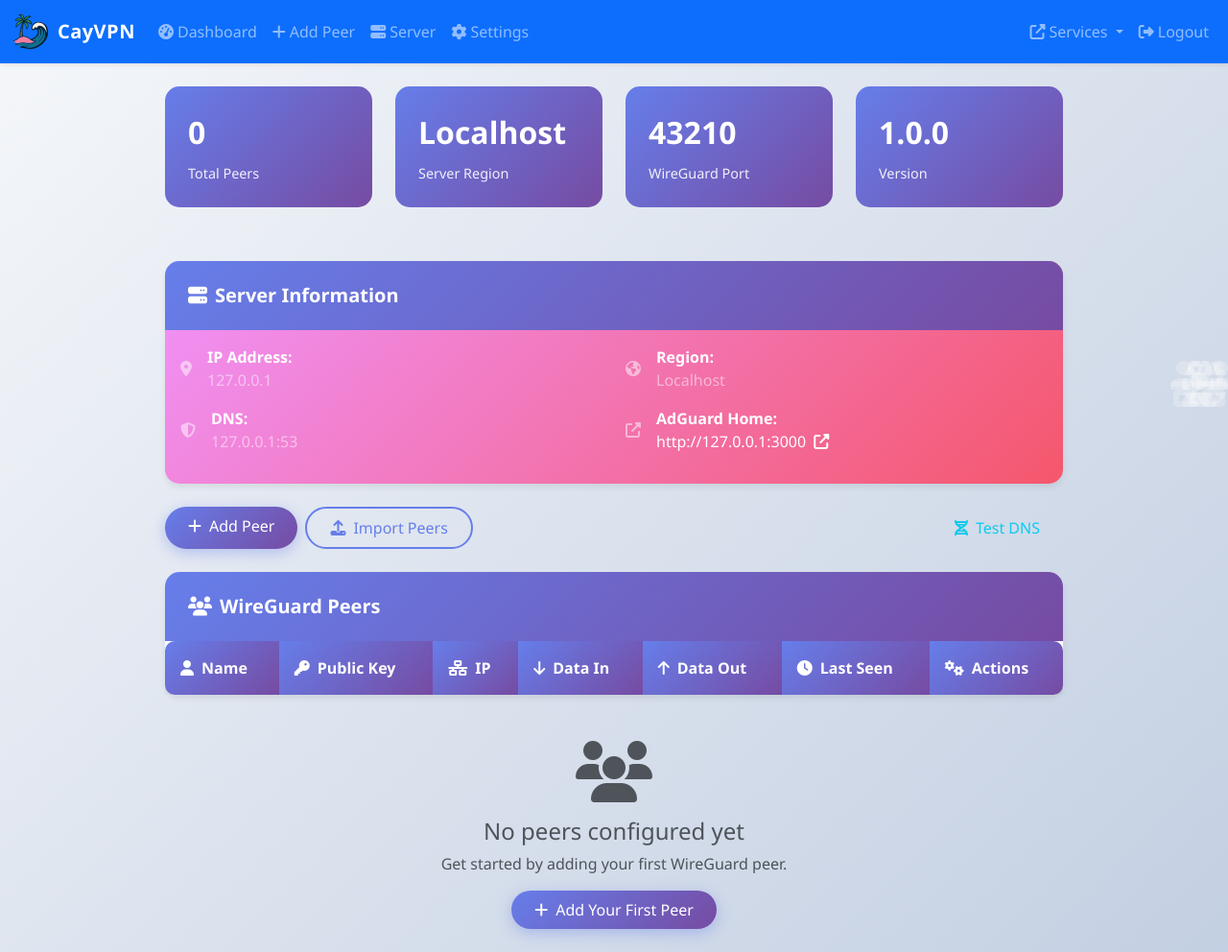
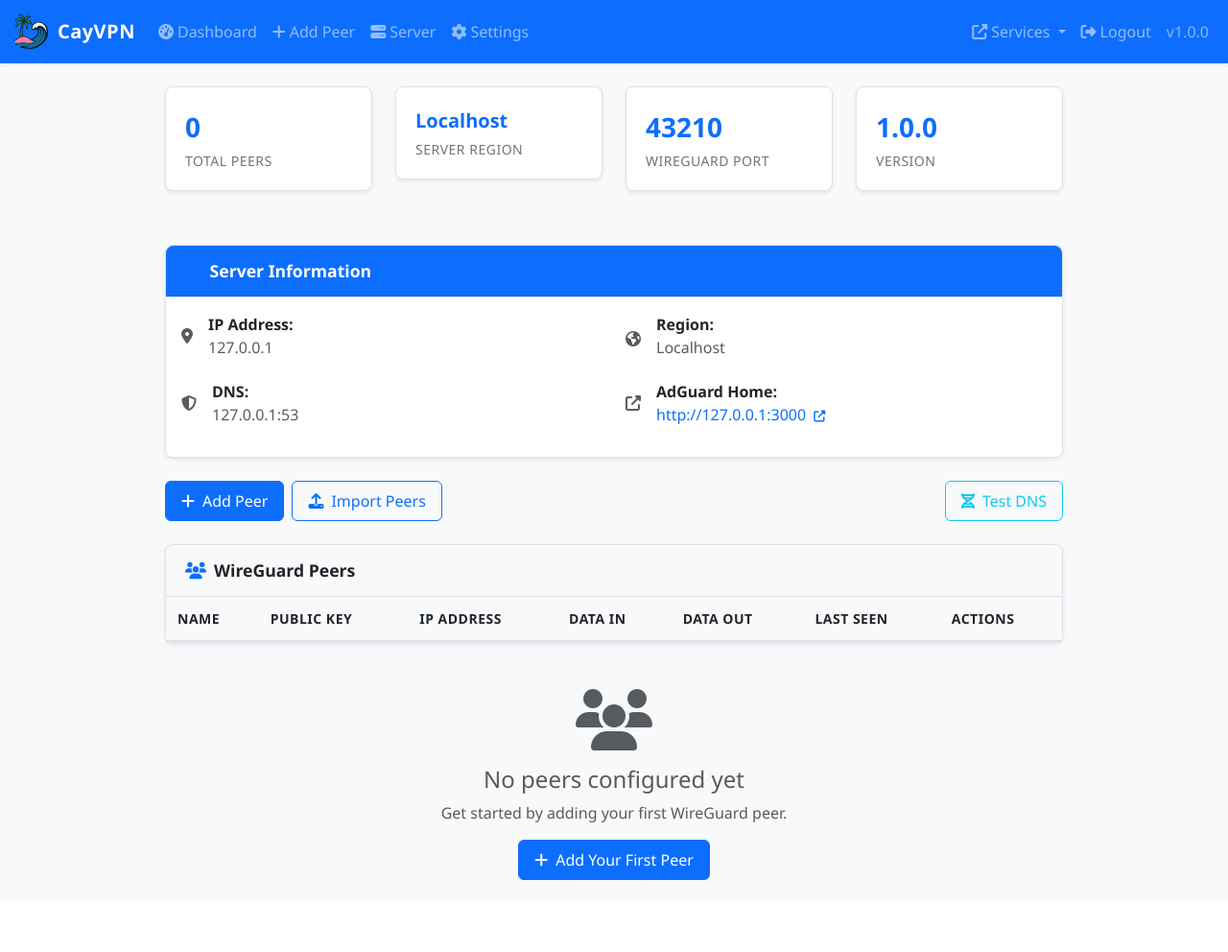
Before and after one commit to caynetic/cayvpn, a Flask app: page / in a window 1280 px wide. Shown: the whole page at 96% size. After the commit the page ends 917 px from the top, so only its background shows below. Run offline with Flask 3, Linux system fonts and the light colour scheme; the visitor is signed in with stand-in values (Sample User, id 1); data comes from the database, SQL or seed files in the repository; data that the repository does not hold is empty; parts of the project's set-up code (start-up, migrations or seed data) failed here and were passed over; some libraries are stand-ins or nearby versions.

Commit message:
Refactor dashboard and server info styles; improve responsiveness and accessibility; add version display in navbar

```diff
--- a/static/style.css
+++ b/static/style.css
@@ -1,15 +1,18 @@
 /* Modern Dashboard Styles */
 
 :root {
-  --primary-gradient: linear-gradient(135deg, #667eea 0%, #764ba2 100%);
-  --success-gradient: linear-gradient(135deg, #4facfe 0%, #00f2fe 100%);
-  --card-shadow: 0 4px 6px rgba(0, 0, 0, 0.07);
-  --card-shadow-hover: 0 8px 25px rgba(0, 0, 0, 0.15);
+  --primary-color: #0d6efd;
+  --primary-dark: #0a58ca;
+  --success-color: #198754;
+  --info-color: #0dcaf0;
+  --danger-color: #dc3545;
+  --card-shadow: 0 2px 4px rgba(0, 0, 0, 0.08);
+  --card-shadow-hover: 0 4px 12px rgba(0, 0, 0, 0.12);
 }
 
 body {
   font-family: 'Segoe UI', Tahoma, Geneva, Verdana, sans-serif;
-  background: linear-gradient(135deg, #f5f7fa 0%, #c3cfe2 100%);
+  background: #f8f9fa;
   min-height: 100vh;
 }
 
@@ -19,139 +22,148 @@
 }
 
 .card {
-  border: none;
-  border-radius: 15px;
+  border: 1px solid #dee2e6;
+  border-radius: 8px;
   box-shadow: var(--card-shadow);
-  transition: all 0.3s ease;
-  background: rgba(255, 255, 255, 0.95);
-  backdrop-filter: blur(10px);
+  transition: all 0.2s ease;
+  background: white;
 }
 
 .card:hover {
   box-shadow: var(--card-shadow-hover);
-  transform: translateY(-2px);
 }
 
 .card-header {
-  background: var(--primary-gradient);
-  color: white;
-  border-radius: 15px 15px 0 0 !important;
-  border: none;
-  padding: 1.5rem;
+  background: #f8f9fa;
+  color: #212529;
+  border-radius: 8px 8px 0 0 !important;
+  border-bottom: 1px solid #dee2e6;
+  padding: 1rem 1.25rem;
 }
 
 .card-header h5 {
   margin: 0;
   font-weight: 600;
+  font-size: 1.1rem;
   display: flex;
   align-items: center;
 }
 
 .card-header h5 i {
   margin-right: 0.5rem;
+  color: var(--primary-color);
 }
 
 .btn {
-  border-radius: 25px;
+  border-radius: 6px;
   font-weight: 500;
-  padding: 0.5rem 1.5rem;
-  transition: all 0.3s ease;
-  border: none;
+  padding: 0.5rem 1rem;
+  transition: all 0.2s ease;
 }
 
 .btn-primary {
-  background: var(--primary-gradient);
-  box-shadow: 0 4px 15px rgba(102, 126, 234, 0.4);
+  background-color: var(--primary-color);
+  border-color: var(--primary-color);
 }
 
 .btn-primary:hover {
-  transform: translateY(-2px);
-  box-shadow: 0 6px 20px rgba(102, 126, 234, 0.6);
+  background-color: var(--primary-dark);
+  border-color: var(--primary-dark);
 }
 
 .btn-success {
-  background: var(--success-gradient);
-  box-shadow: 0 4px 15px rgba(79, 172, 254, 0.4);
+  background-color: var(--success-color);
+  border-color: var(--success-color);
 }
 
 .btn-success:hover {
-  transform: translateY(-2px);
-  box-shadow: 0 6px 20px rgba(79, 172, 254, 0.6);
+  background-color: #157347;
+  border-color: #146c43;
 }
 
 .btn-outline-primary {
-  border: 2px solid;
-  background: transparent;
-  color: #667eea;
+  border: 1px solid var(--primary-color);
+  color: var(--primary-color);
 }
 
 .btn-outline-primary:hover {
-  background: var(--primary-gradient);
+  background-color: var(--primary-color);
   color: white;
-  transform: translateY(-2px);
 }
 
 .table {
-  border-radius: 10px;
+  border-radius: 0;
   overflow: hidden;
+  margin-bottom: 0;
+}
+
+.table thead th {
+  background: #f8f9fa;
+  color: #212529;
+  border-bottom: 2px solid #dee2e6;
+  font-weight: 600;
+  padding: 0.75rem;
+  font-size: 0.875rem;
+  text-transform: uppercase;
+  letter-spacing: 0.5px;
+}
+
+.table tbody tr {
+  transition: background-color 0.15s ease;
+}
+
+.table tbody tr:hover {
+  background-color: #f8f9fa;
+}
+
+.table td {
+  padding: 0.875rem 0.75rem;
+  vertical-align: middle;
+  border-bottom: 1px solid #dee2e6;
+}
+
+.alert {
+  border-radius: 6px;
+  border: 1px solid transparent;
+}
+
+.stats-card {
+  background: white;
+  color: #212529;
+  border: 1px solid #dee2e6;
+  border-radius: 8px;
+  padding: 1.25rem;
+  margin-bottom: 1rem;
   box-shadow: var(--card-shadow);
 }
 
-.table thead th {
-  background: var(--primary-gradient);
-  color: white;
-  border: none;
-  font-weight: 600;
-  padding: 1rem;
-}
-
-.table tbody tr {
-  transition: all 0.2s ease;
-}
-
-.table tbody tr:hover {
-  background-color: rgba(102, 126, 234, 0.05);
-}
-
-.table td {
-  padding: 1rem;
-  vertical-align: middle;
-  border: none;
-}
-
-.alert {
-  border-radius: 10px;
-  border: none;
-  box-shadow: var(--card-shadow);
-}
-
-.stats-card {
-  background: linear-gradient(135deg, #667eea 0%, #764ba2 100%);
-  color: white;
-  border-radius: 15px;
-  padding: 1.5rem;
-  margin-bottom: 1rem;
-}
-
 .stats-card .stat-value {
-  font-size: 2rem;
+  font-size: 1.75rem;
   font-weight: bold;
-  margin-bottom: 0.5rem;
+  margin-bottom: 0.25rem;
+  color: var(--primary-color);
 }
 
 .stats-card .stat-label {
-  font-size: 0.9rem;
-  opacity: 0.9;
+  font-size: 0.875rem;
+  color: #6c757d;
+  text-transform: uppercase;
+  letter-spacing: 0.5px;
 }
 
 .server-info {
-  background: linear-gradient(135deg, #f093fb 0%, #f5576c 100%);
+  background: white;
+  color: #212529;
+}
+
+.server-info .card-header {
+  background: var(--primary-color);
   color: white;
 }
 
 .peer-actions .btn {
   margin-right: 0.25rem;
-  padding: 0.25rem 0.75rem;
+  padding: 0.375rem 0.75rem;
   font-size: 0.875rem;
 }
 
@@ -234,14 +254,14 @@
 
 ::-webkit-scrollbar-track {
   background: #f1f1f1;
-  border-radius: 10px;
+  border-radius: 4px;
 }
 
 ::-webkit-scrollbar-thumb {
-  background: var(--primary-gradient);
-  border-radius: 10px;
+  background: var(--primary-color);
+  border-radius: 4px;
 }
 
 ::-webkit-scrollbar-thumb:hover {
-  background: #555;
+  background: var(--primary-dark);
 }
--- a/templates/base.html
+++ b/templates/base.html
@@ -49,6 +49,9 @@
           <li class="nav-item">
             <a class="nav-link" href="/logout"><i class="fas fa-sign-out-alt me-1"></i>Logout</a>
           </li>
+          <li class="nav-item">
+            <span class="nav-link text-white-50" style="cursor: default;">v{{ version }}</span>
+          </li>
         </ul>
       </div>
     </div>
--- a/templates/index.html
+++ b/templates/index.html
@@ -26,28 +26,24 @@
     <div class="stats-card">
       <div class="stat-value">{{ peers|length }}</div>
       <div class="stat-label">Total Peers</div>
-      <i class="fas fa-users position-absolute top-50 end-0 translate-middle-y opacity-25" style="font-size: 3rem;"></i>
     </div>
   </div>
   <div class="col-md-6 col-lg-3 mb-3">
     <div class="stats-card">
-      <div class="stat-value">{{ server_region|default('N/A') }}</div>
+      <div class="stat-value text-truncate" style="font-size: 1.25rem;">{{ server_region|default('N/A') }}</div>
       <div class="stat-label">Server Region</div>
-      <i class="fas fa-globe position-absolute top-50 end-0 translate-middle-y opacity-25" style="font-size: 3rem;"></i>
     </div>
   </div>
   <div class="col-md-6 col-lg-3 mb-3">
     <div class="stats-card">
       <div class="stat-value">43210</div>
       <div class="stat-label">WireGuard Port</div>
-      <i class="fas fa-network-wired position-absolute top-50 end-0 translate-middle-y opacity-25" style="font-size: 3rem;"></i>
     </div>
   </div>
   <div class="col-md-6 col-lg-3 mb-3">
     <div class="stats-card">
       <div class="stat-value">{{ version|default('1.0.0') }}</div>
       <div class="stat-label">Version</div>
-      <i class="fas fa-code-branch position-absolute top-50 end-0 translate-middle-y opacity-25" style="font-size: 3rem;"></i>
     </div>
   </div>
 </div>
@@ -55,44 +51,44 @@
 <!-- Server Information -->
 <div class="card mb-4 server-info">
   <div class="card-header">
-    <h5><i class="fas fa-server"></i>Server Information</h5>
+    <h5><i class="fas fa-server me-2"></i>Server Information</h5>
   </div>
   <div class="card-body">
     <div class="row">
       <div class="col-md-6 mb-3">
         <div class="d-flex align-items-center">
-          <i class="fas fa-map-marker-alt me-3 text-white-50"></i>
+          <i class="fas fa-map-marker-alt me-3 text-muted"></i>
           <div>
             <strong>IP Address:</strong><br>
-            <span class="text-white-50">{{ server_ip }}</span>
+            <span class="text-muted">{{ server_ip }}</span>
           </div>
         </div>
       </div>
       <div class="col-md-6 mb-3">
         <div class="d-flex align-items-center">
-          <i class="fas fa-globe-americas me-3 text-white-50"></i>
+          <i class="fas fa-globe-americas me-3 text-muted"></i>
           <div>
             <strong>Region:</strong><br>
-            <span class="text-white-50">{{ server_region }}</span>
+            <span class="text-muted text-truncate d-inline-block" style="max-width: 300px;">{{ server_region }}</span>
           </div>
         </div>
       </div>
       <div class="col-md-6 mb-3">
         <div class="d-flex align-items-center">
-          <i class="fas fa-shield-alt me-3 text-white-50"></i>
+          <i class="fas fa-shield-alt me-3 text-muted"></i>
           <div>
             <strong>DNS:</strong><br>
-            <span class="text-white-50">{{ server_ip }}:53</span>
+            <span class="text-muted">{{ server_ip }}:53</span>
           </div>
         </div>
       </div>
       <div class="col-md-6 mb-3">
         <div class="d-flex align-items-center">
-          <i class="fas fa-external-link-alt me-3 text-white-50"></i>
+          <i class="fas fa-external-link-alt me-3 text-muted"></i>
           <div>
             <strong>AdGuard Home:</strong><br>
-            <a href="http://{{ server_ip }}:3000" target="_blank" class="text-white text-decoration-none">
-              http://{{ server_ip }}:3000 <i class="fas fa-external-link-alt ms-1"></i>
+            <a href="http://{{ server_ip }}:3000" target="_blank" class="text-primary text-decoration-none">
+              http://{{ server_ip }}:3000 <i class="fas fa-external-link-alt ms-1" style="font-size: 0.75rem;"></i>
             </a>
           </div>
         </div>
@@ -123,20 +119,20 @@
 <!-- Peers List -->
 <div class="card">
   <div class="card-header">
-    <h5><i class="fas fa-users"></i>WireGuard Peers</h5>
+    <h5><i class="fas fa-users me-2"></i>WireGuard Peers</h5>
   </div>
   <div class="card-body p-0">
     <div class="table-responsive">
       <table class="table table-hover mb-0">
         <thead>
           <tr>
-            <th><i class="fas fa-user me-2"></i>Name</th>
-            <th><i class="fas fa-key me-2"></i>Public Key</th>
-            <th><i class="fas fa-network-wired me-2"></i>IP</th>
-            <th><i class="fas fa-arrow-down me-2"></i>Data In</th>
-            <th><i class="fas fa-arrow-up me-2"></i>Data Out</th>
-            <th><i class="fas fa-clock me-2"></i>Last Seen</th>
-            <th><i class="fas fa-cogs me-2"></i>Actions</th>
+            <th>Name</th>
+            <th>Public Key</th>
+            <th>IP Address</th>
+            <th>Data In</th>
+            <th>Data Out</th>
+            <th>Last Seen</th>
+            <th>Actions</th>
           </tr>
         </thead>
         <tbody>
@@ -144,14 +140,12 @@
           <tr data-peer-id="{{ peer_id }}">
             <td>
               <div class="d-flex align-items-center">
-                <div class="bg-primary rounded-circle d-flex align-items-center justify-content-center me-2" style="width: 32px; height: 32px;">
-                  <i class="fas fa-user text-white" style="font-size: 0.75rem;"></i>
-                </div>
+                <i class="fas fa-user-circle text-primary me-2" style="font-size: 1.5rem;"></i>
                 <strong>{{ name }}</strong>
               </div>
             </td>
             <td>
-              <code class="bg-light px-2 py-1 rounded">{{ public_key[:16] }}...</code>
+              <code class="bg-light px-2 py-1 rounded" style="font-size: 0.8rem;">{{ public_key[:16] }}...</code>
             </td>
             <td>
               <span class="badge bg-secondary">{{ ip }}</span>
@@ -176,14 +170,14 @@
             <td>
               <div class="peer-actions">
                 <a href="/config/{{ peer_id }}" class="btn btn-success btn-sm" title="Download Config">
-                  <i class="fas fa-download"></i>
+                  <i class="fas fa-download"></i> Config
                 </a>
                 <a href="/qr/{{ peer_id }}" class="btn btn-info btn-sm" title="QR Code">
-                  <i class="fas fa-qrcode"></i>
+                  <i class="fas fa-qrcode"></i> QR
                 </a>
                 <a href="/remove/{{ peer_id }}" class="btn btn-danger btn-sm" title="Remove Peer"
                    onclick="return confirm('Are you sure you want to remove this peer?')">
-                  <i class="fas fa-trash"></i>
+                  <i class="fas fa-trash"></i> Remove
                 </a>
               </div>
             </td>
```
Also changed, not shown: other parts of static/style.css (+17 -9 lines).
